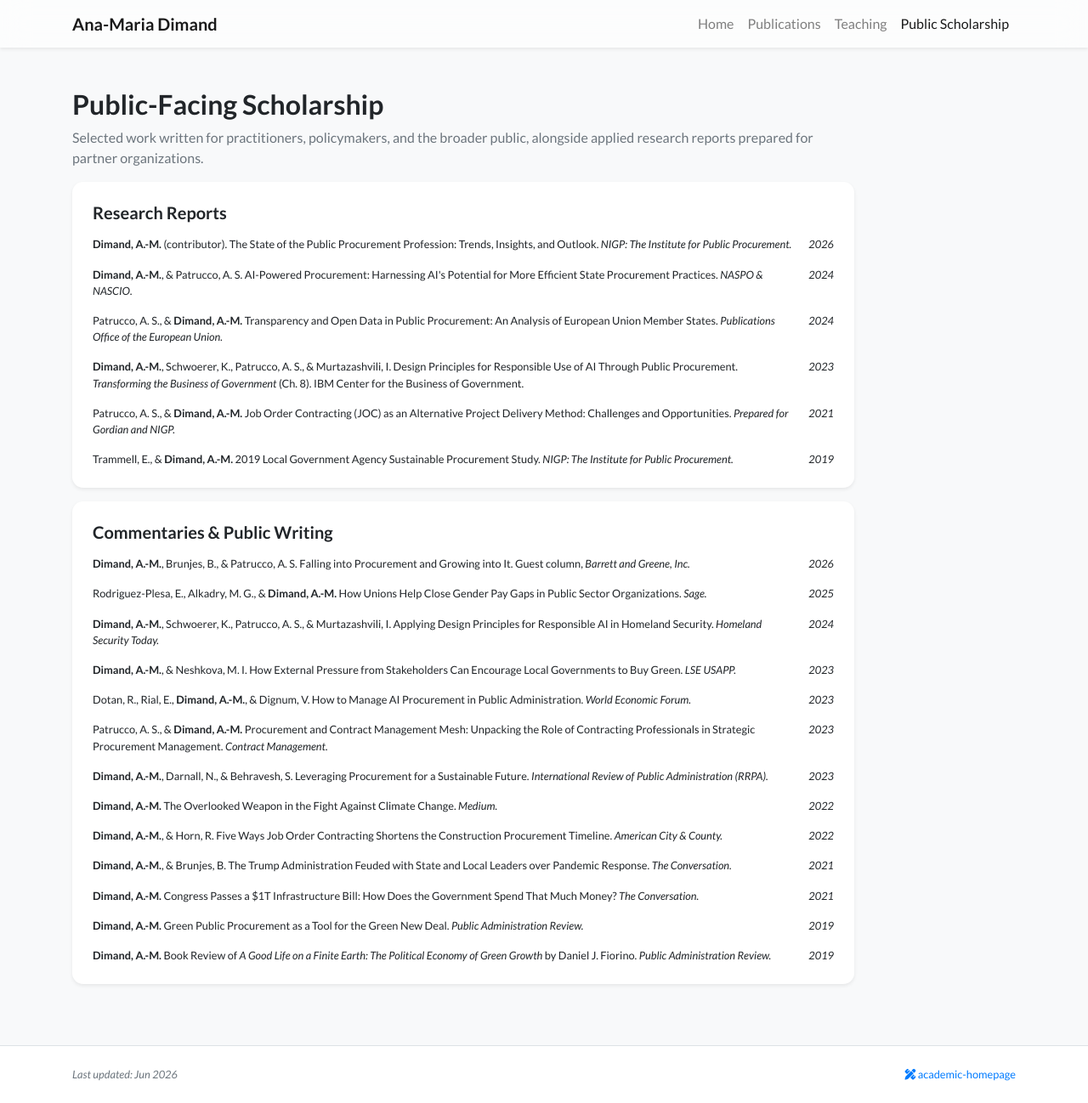
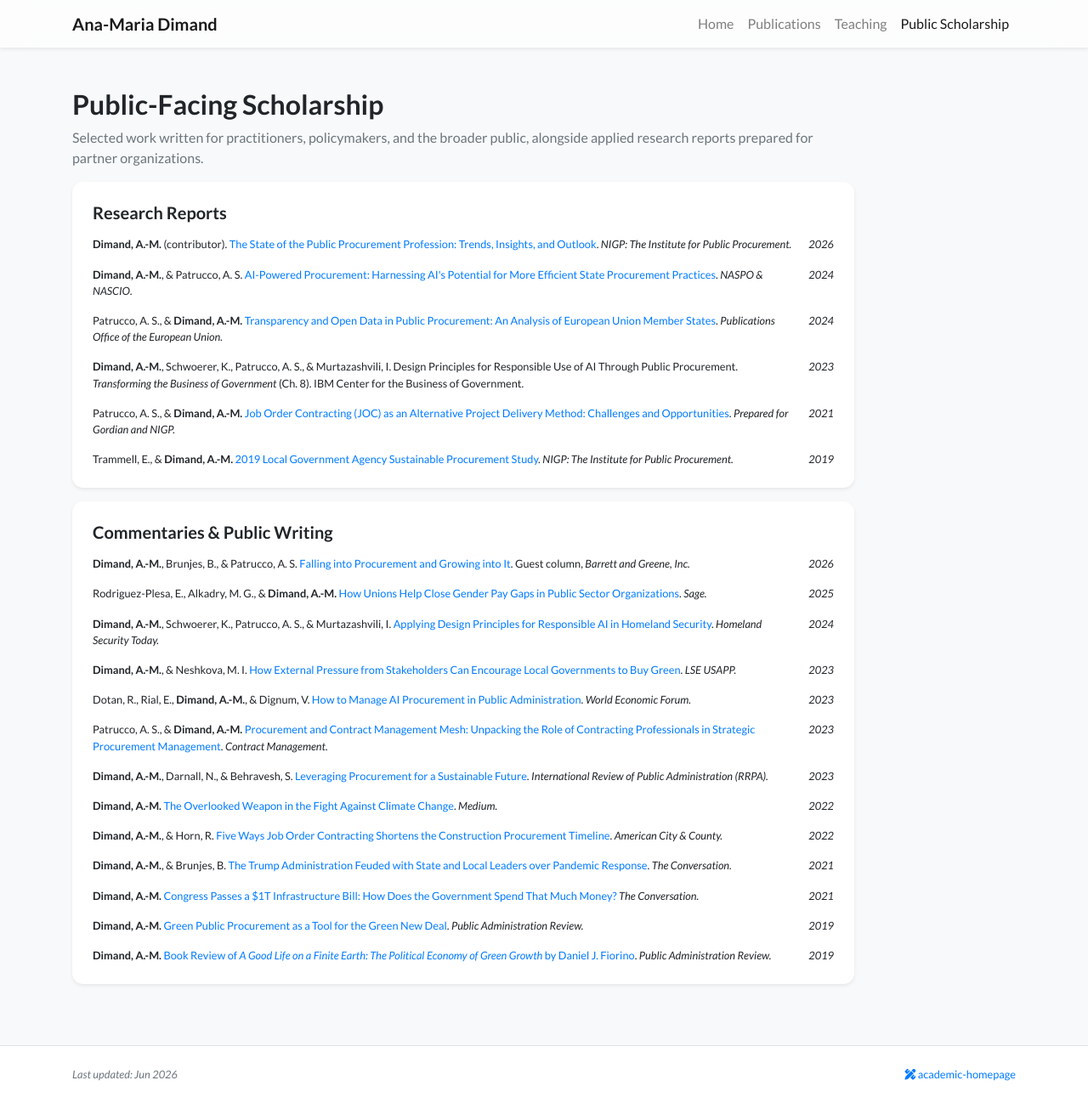
Before and after one commit to anamariadimand/anamariadimand.github.io, a Jekyll site: the page built from public-scholarship.html, in a window 1280 px wide and 1298 px high. Shown: the whole window at 85% size. Built offline with Jekyll 4.4.1, drawn with Linux system fonts in a browser that asks for light colours; nearby versions of some CDN libraries; a style sheet for code colours, icons or effects is not loaded.

Commit message:
Add CV source links to public scholarship entries
Co-Authored-By: Claude Opus 4.8 <noreply@anthropic.com>

```diff
--- a/public-scholarship.html
+++ b/public-scholarship.html
@@ -20,12 +20,12 @@ navbar_title: Public Scholarship
                     <div class="card-body p-4">
                         <h5 class="mb-3">Research Reports</h5>
                         <ul class="list-unstyled mb-0">
-                            <li class="d-flex small mb-3"><div><strong>Dimand, A.-M.</strong> (contributor). The State of the Public Procurement Profession: Trends, Insights, and Outlook. <em>NIGP: The Institute for Public Procurement.</em></div><div class="ml-auto pl-3 no-break"><em>2026</em></div></li>
-                            <li class="d-flex small mb-3"><div><strong>Dimand, A.-M.</strong>, &amp; Patrucco, A. S. AI-Powered Procurement: Harnessing AI's Potential for More Efficient State Procurement Practices. <em>NASPO &amp; NASCIO.</em></div><div class="ml-auto pl-3 no-break"><em>2024</em></div></li>
-                            <li class="d-flex small mb-3"><div>Patrucco, A. S., &amp; <strong>Dimand, A.-M.</strong> Transparency and Open Data in Public Procurement: An Analysis of European Union Member States. <em>Publications Office of the European Union.</em></div><div class="ml-auto pl-3 no-break"><em>2024</em></div></li>
+                            <li class="d-flex small mb-3"><div><strong>Dimand, A.-M.</strong> (contributor). <a href="https://s3.us-east-1.amazonaws.com/nigp-prod-media/assets/resources/research-papers/2026-State-of-the-Public-Procurement-Profession.pdf" target="_blank">The State of the Public Procurement Profession: Trends, Insights, and Outlook</a>. <em>NIGP: The Institute for Public Procurement.</em></div><div class="ml-auto pl-3 no-break"><em>2026</em></div></li>
+                            <li class="d-flex small mb-3"><div><strong>Dimand, A.-M.</strong>, &amp; Patrucco, A. S. <a href="https://cdn.naspo.org/RI/AIPoweredProcurementNASCIO2024.pdf" target="_blank">AI-Powered Procurement: Harnessing AI's Potential for More Efficient State Procurement Practices</a>. <em>NASPO &amp; NASCIO.</em></div><div class="ml-auto pl-3 no-break"><em>2024</em></div></li>
+                            <li class="d-flex small mb-3"><div>Patrucco, A. S., &amp; <strong>Dimand, A.-M.</strong> <a href="https://ted.europa.eu/documents/d/ted/final_transparency-in-public-procurement_patrucco-dimand" target="_blank">Transparency and Open Data in Public Procurement: An Analysis of European Union Member States</a>. <em>Publications Office of the European Union.</em></div><div class="ml-auto pl-3 no-break"><em>2024</em></div></li>
                             <li class="d-flex small mb-3"><div><strong>Dimand, A.-M.</strong>, Schwoerer, K., Patrucco, A. S., &amp; Murtazashvili, I. Design Principles for Responsible Use of AI Through Public Procurement. <em>Transforming the Business of Government</em> (Ch. 8). IBM Center for the Business of Government.</div><div class="ml-auto pl-3 no-break"><em>2023</em></div></li>
-                            <li class="d-flex small mb-3"><div>Patrucco, A. S., &amp; <strong>Dimand, A.-M.</strong> Job Order Contracting (JOC) as an Alternative Project Delivery Method: Challenges and Opportunities. <em>Prepared for Gordian and NIGP.</em></div><div class="ml-auto pl-3 no-break"><em>2021</em></div></li>
-                            <li class="d-flex small mb-0"><div>Trammell, E., &amp; <strong>Dimand, A.-M.</strong> 2019 Local Government Agency Sustainable Procurement Study. <em>NIGP: The Institute for Public Procurement.</em></div><div class="ml-auto pl-3 no-break"><em>2019</em></div></li>
+                            <li class="d-flex small mb-3"><div>Patrucco, A. S., &amp; <strong>Dimand, A.-M.</strong> <a href="https://www.gordian.com/uploads/2021/11/2021-NIGP-Research-Report-JOC-Project-Delivery-Method.pdf" target="_blank">Job Order Contracting (JOC) as an Alternative Project Delivery Method: Challenges and Opportunities</a>. <em>Prepared for Gordian and NIGP.</em></div><div class="ml-auto pl-3 no-break"><em>2021</em></div></li>
+                            <li class="d-flex small mb-0"><div>Trammell, E., &amp; <strong>Dimand, A.-M.</strong> <a href="https://www.nigp.org/resource/research-papers/2019%20Local%20Government%20Entity%20Sustainable%20Procurement%20Study.pdf?dl=true" target="_blank">2019 Local Government Agency Sustainable Procurement Study</a>. <em>NIGP: The Institute for Public Procurement.</em></div><div class="ml-auto pl-3 no-break"><em>2019</em></div></li>
                         </ul>
                     </div>
                 </div>
@@ -39,19 +39,19 @@ navbar_title: Public Scholarship
                     <div class="card-body p-4">
                         <h5 class="mb-3">Commentaries &amp; Public Writing</h5>
                         <ul class="list-unstyled mb-0">
-                            <li class="d-flex small mb-3"><div><strong>Dimand, A.-M.</strong>, Brunjes, B., &amp; Patrucco, A. S. Falling into Procurement and Growing into It. Guest column, <em>Barrett and Greene, Inc.</em></div><div class="ml-auto pl-3 no-break"><em>2026</em></div></li>
-                            <li class="d-flex small mb-3"><div>Rodriguez-Plesa, E., Alkadry, M. G., &amp; <strong>Dimand, A.-M.</strong> How Unions Help Close Gender Pay Gaps in Public Sector Organizations. <em>Sage.</em></div><div class="ml-auto pl-3 no-break"><em>2025</em></div></li>
-                            <li class="d-flex small mb-3"><div><strong>Dimand, A.-M.</strong>, Schwoerer, K., Patrucco, A. S., &amp; Murtazashvili, I. Applying Design Principles for Responsible AI in Homeland Security. <em>Homeland Security Today.</em></div><div class="ml-auto pl-3 no-break"><em>2024</em></div></li>
-                            <li class="d-flex small mb-3"><div><strong>Dimand, A.-M.</strong>, &amp; Neshkova, M. I. How External Pressure from Stakeholders Can Encourage Local Governments to Buy Green. <em>LSE USAPP.</em></div><div class="ml-auto pl-3 no-break"><em>2023</em></div></li>
-                            <li class="d-flex small mb-3"><div>Dotan, R., Rial, E., <strong>Dimand, A.-M.</strong>, &amp; Dignum, V. How to Manage AI Procurement in Public Administration. <em>World Economic Forum.</em></div><div class="ml-auto pl-3 no-break"><em>2023</em></div></li>
-                            <li class="d-flex small mb-3"><div>Patrucco, A. S., &amp; <strong>Dimand, A.-M.</strong> Procurement and Contract Management Mesh: Unpacking the Role of Contracting Professionals in Strategic Procurement Management. <em>Contract Management.</em></div><div class="ml-auto pl-3 no-break"><em>2023</em></div></li>
-                            <li class="d-flex small mb-3"><div><strong>Dimand, A.-M.</strong>, Darnall, N., &amp; Behravesh, S. Leveraging Procurement for a Sustainable Future. <em>International Review of Public Administration (RRPA).</em></div><div class="ml-auto pl-3 no-break"><em>2023</em></div></li>
-                            <li class="d-flex small mb-3"><div><strong>Dimand, A.-M.</strong> The Overlooked Weapon in the Fight Against Climate Change. <em>Medium.</em></div><div class="ml-auto pl-3 no-break"><em>2022</em></div></li>
-                            <li class="d-flex small mb-3"><div><strong>Dimand, A.-M.</strong>, &amp; Horn, R. Five Ways Job Order Contracting Shortens the Construction Procurement Timeline. <em>American City &amp; County.</em></div><div class="ml-auto pl-3 no-break"><em>2022</em></div></li>
-                            <li class="d-flex small mb-3"><div><strong>Dimand, A.-M.</strong>, &amp; Brunjes, B. The Trump Administration Feuded with State and Local Leaders over Pandemic Response. <em>The Conversation.</em></div><div class="ml-auto pl-3 no-break"><em>2021</em></div></li>
-                            <li class="d-flex small mb-3"><div><strong>Dimand, A.-M.</strong> Congress Passes a $1T Infrastructure Bill: How Does the Government Spend That Much Money? <em>The Conversation.</em></div><div class="ml-auto pl-3 no-break"><em>2021</em></div></li>
-                            <li class="d-flex small mb-3"><div><strong>Dimand, A.-M.</strong> Green Public Procurement as a Tool for the Green New Deal. <em>Public Administration Review.</em></div><div class="ml-auto pl-3 no-break"><em>2019</em></div></li>
-                            <li class="d-flex small mb-0"><div><strong>Dimand, A.-M.</strong> Book Review of <em>A Good Life on a Finite Earth: The Political Economy of Green Growth</em> by Daniel J. Fiorino. <em>Public Administration Review.</em></div><div class="ml-auto pl-3 no-break"><em>2019</em></div></li>
+                            <li class="d-flex small mb-3"><div><strong>Dimand, A.-M.</strong>, Brunjes, B., &amp; Patrucco, A. S. <a href="https://www.greenebarrett.com/guest-column/falling-into-procurement-and-growing-into-it-" target="_blank">Falling into Procurement and Growing into It</a>. Guest column, <em>Barrett and Greene, Inc.</em></div><div class="ml-auto pl-3 no-break"><em>2026</em></div></li>
+                            <li class="d-flex small mb-3"><div>Rodriguez-Plesa, E., Alkadry, M. G., &amp; <strong>Dimand, A.-M.</strong> <a href="https://www.sagepub.com/explore-our-content/blogs/posts/sage-perspectives/2025/06/25/how-unions-help-close-gender-pay-gaps-in-public-sector-organizations/" target="_blank">How Unions Help Close Gender Pay Gaps in Public Sector Organizations</a>. <em>Sage.</em></div><div class="ml-auto pl-3 no-break"><em>2025</em></div></li>
+                            <li class="d-flex small mb-3"><div><strong>Dimand, A.-M.</strong>, Schwoerer, K., Patrucco, A. S., &amp; Murtazashvili, I. <a href="https://www.hstoday.us/featured/applying-design-principles-for-responsible-ai-in-homeland-security/" target="_blank">Applying Design Principles for Responsible AI in Homeland Security</a>. <em>Homeland Security Today.</em></div><div class="ml-auto pl-3 no-break"><em>2024</em></div></li>
+                            <li class="d-flex small mb-3"><div><strong>Dimand, A.-M.</strong>, &amp; Neshkova, M. I. <a href="https://blogs.lse.ac.uk/usappblog/2023/07/21/how-external-pressure-from-stakeholders-can-encourage-local-governments-to-buy-green/" target="_blank">How External Pressure from Stakeholders Can Encourage Local Governments to Buy Green</a>. <em>LSE USAPP.</em></div><div class="ml-auto pl-3 no-break"><em>2023</em></div></li>
+                            <li class="d-flex small mb-3"><div>Dotan, R., Rial, E., <strong>Dimand, A.-M.</strong>, &amp; Dignum, V. <a href="https://www.weforum.org/agenda/2023/07/how-to-manage-ai-procurement-in-public-administration/" target="_blank">How to Manage AI Procurement in Public Administration</a>. <em>World Economic Forum.</em></div><div class="ml-auto pl-3 no-break"><em>2023</em></div></li>
+                            <li class="d-flex small mb-3"><div>Patrucco, A. S., &amp; <strong>Dimand, A.-M.</strong> <a href="https://www.researchgate.net/publication/369034640_Procurement_Contract_Management_Mesh_Unpacking_the_role_of_contracting_professionals_in_strategic_procurement_management" target="_blank">Procurement and Contract Management Mesh: Unpacking the Role of Contracting Professionals in Strategic Procurement Management</a>. <em>Contract Management.</em></div><div class="ml-auto pl-3 no-break"><em>2023</em></div></li>
+                            <li class="d-flex small mb-3"><div><strong>Dimand, A.-M.</strong>, Darnall, N., &amp; Behravesh, S. <a href="https://www.tandfonline.com/doi/full/10.1080/12294659.2023.2260041" target="_blank">Leveraging Procurement for a Sustainable Future</a>. <em>International Review of Public Administration (RRPA).</em></div><div class="ml-auto pl-3 no-break"><em>2023</em></div></li>
+                            <li class="d-flex small mb-3"><div><strong>Dimand, A.-M.</strong> <a href="https://medium.com/3streams/the-overlooked-weapon-in-the-fight-against-climate-change-df76ccb8c281" target="_blank">The Overlooked Weapon in the Fight Against Climate Change</a>. <em>Medium.</em></div><div class="ml-auto pl-3 no-break"><em>2022</em></div></li>
+                            <li class="d-flex small mb-3"><div><strong>Dimand, A.-M.</strong>, &amp; Horn, R. <a href="https://www.americancityandcounty.com/2022/03/03/5-ways-job-order-contracting-shortens-the-construction-procurement-timeline/" target="_blank">Five Ways Job Order Contracting Shortens the Construction Procurement Timeline</a>. <em>American City &amp; County.</em></div><div class="ml-auto pl-3 no-break"><em>2022</em></div></li>
+                            <li class="d-flex small mb-3"><div><strong>Dimand, A.-M.</strong>, &amp; Brunjes, B. <a href="https://theconversation.com/the-trump-administration-feuded-with-state-and-local-leaders-over-pandemic-response-now-the-biden-administration-is-trying-to-turn-back-a-page-in-history-160155" target="_blank">The Trump Administration Feuded with State and Local Leaders over Pandemic Response</a>. <em>The Conversation.</em></div><div class="ml-auto pl-3 no-break"><em>2021</em></div></li>
+                            <li class="d-flex small mb-3"><div><strong>Dimand, A.-M.</strong> <a href="https://theconversation.com/congress-passes-1t-infrastructure-bill-but-how-does-the-government-go-about-spending-that-much-money-165376" target="_blank">Congress Passes a $1T Infrastructure Bill: How Does the Government Spend That Much Money?</a> <em>The Conversation.</em></div><div class="ml-auto pl-3 no-break"><em>2021</em></div></li>
+                            <li class="d-flex small mb-3"><div><strong>Dimand, A.-M.</strong> <a href="https://www.publicadministrationreview.com/2019/07/16/gnd9/" target="_blank">Green Public Procurement as a Tool for the Green New Deal</a>. <em>Public Administration Review.</em></div><div class="ml-auto pl-3 no-break"><em>2019</em></div></li>
+                            <li class="d-flex small mb-0"><div><strong>Dimand, A.-M.</strong> <a href="https://doi.org/10.1111/puar.13120" target="_blank">Book Review of <em>A Good Life on a Finite Earth: The Political Economy of Green Growth</em> by Daniel J. Fiorino</a>. <em>Public Administration Review.</em></div><div class="ml-auto pl-3 no-break"><em>2019</em></div></li>
                         </ul>
                     </div>
                 </div>
```
